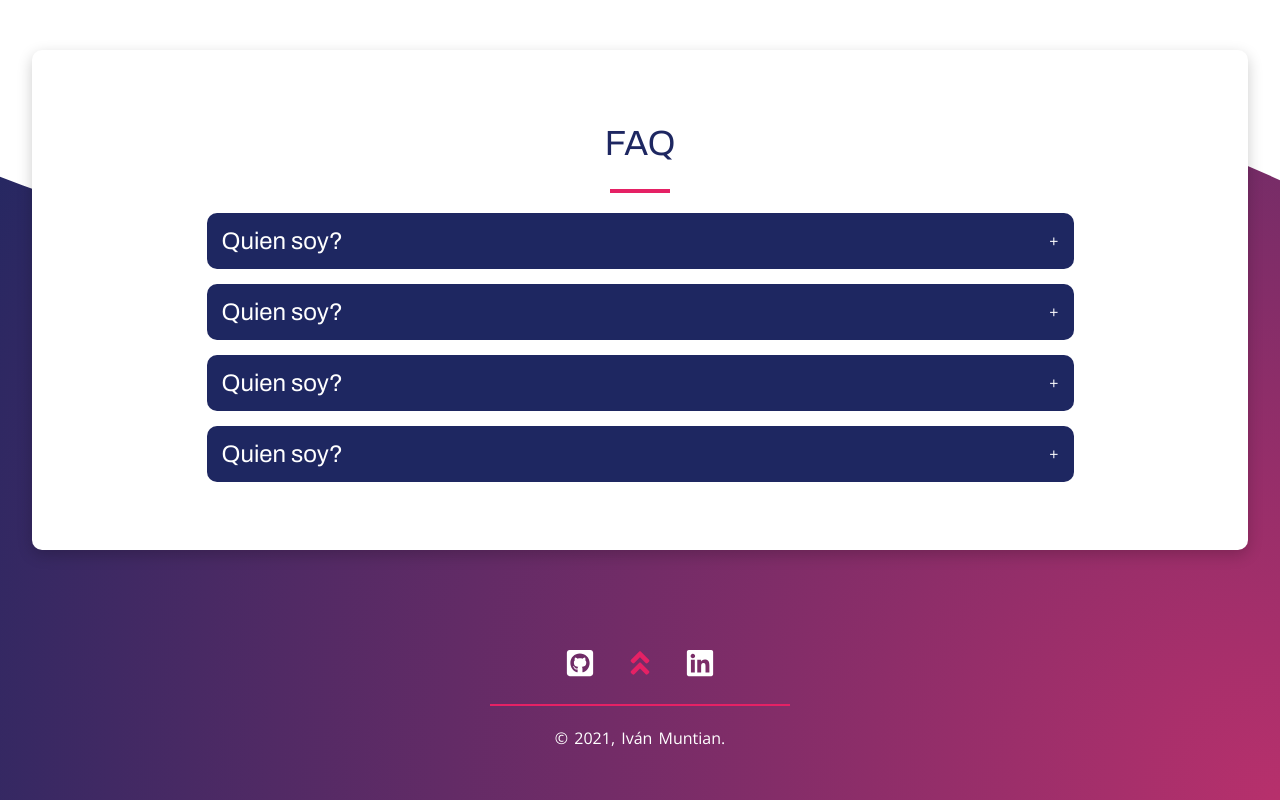
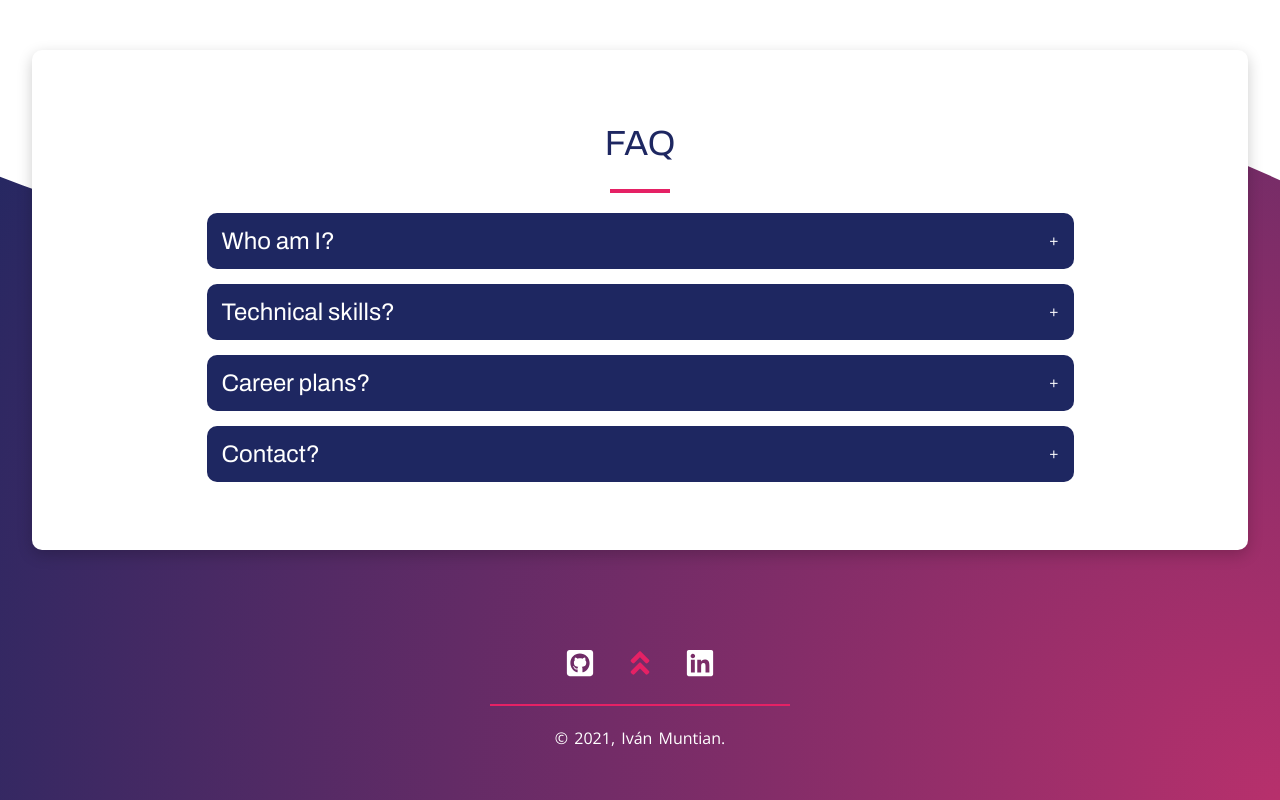
Before and after one commit to ether200/portfolio, a Next.js app: page / in a window 1280 px wide. Shown: the part 3757-4557 px from the top of the page. Built offline with nearby package versions, Linux system fonts and the light colour scheme.

Commit message:
added locale texts

```diff
--- a/components/About/index.js
+++ b/components/About/index.js
@@ -8,17 +8,17 @@ const questions = [
   {
     question: "Quien soy?",
     content:
-      "Lorem ipsum dolor sit amet consectetur adipisicing elit. Sint, earum cumque. Voluptate dolore voluptatibus sint iusto enim possimus consequatur illo.",
+      "Mi nombre es Ivan, me dedico al desarrollo de aplicaciones web. Me especializo en desarrollo front end utilizando React, aunque planeo aprender Vue pronto. Tambien tengo conocimientos backend utilizando Node.js.",
   },
   {
-    question: "Quien soy?",
+    question: "Habilidades tecnicas?",
     content:
-      "Lorem ipsum dolor sit amet consectetur adipisicing elit. Sint, earum cumque. Voluptate dolore voluptatibus sint iusto enim possimus consequatur illo.",
+      "Estas son las herramientas que utilizo para trabajar por el momento...",
   },
   {
-    question: "Quien soy?",
+    question: "Planes de carrera?",
     content:
-      "Lorem ipsum dolor sit amet consectetur adipisicing elit. Sint, earum cumque. Voluptate dolore voluptatibus sint iusto enim possimus consequatur illo.",
+      "Me gustaria seguir especializandome en front end aprendiendo nuevas tecnologias y campos como ui/ux design, seo, web performance. Tambien me interesan las aplicaciones mobiles, aunque uno nunca sabe lo que depara el futuro y me mantengo abierto.",
   },
   {
     question: "Quien soy?",
@@ -50,7 +50,7 @@ const About = ({ text }) => {
           <h1>FAQ</h1>
           <div className="about__center__text--underline"></div>
           <div className="about__center__text__accordionWrapper">
-            {questions.map((q, i) => (
+            {text.faq.map((q, i) => (
               <Accordion
                 key={i}
                 index={i}
--- a/components/Accordion/Accordion.scss
+++ b/components/Accordion/Accordion.scss
@@ -26,5 +26,24 @@
     transform-origin: top center;
     color: $color-primary;
     text-align: center;
+    font-weight: bold;
+
+    p:not(:last-of-type) {
+      margin-bottom: 1rem;
+    }
+
+    span:not(:last-of-type) {
+      margin-right: 0.8rem;
+    }
+
+    span {
+      @include stackSpan();
+      background-color: $color-primary;
+      color: white;
+    }
+
+    a {
+      color: $color-terciary;
+    }
   }
 }
--- a/components/Accordion/index.js
+++ b/components/Accordion/index.js
@@ -33,9 +33,8 @@ const Accordion = ({ index, selected, setSelected, question, content }) => {
               variants={{ collapsed: { scale: 0.8 }, open: { scale: 1 } }}
               transition={{ duration: 0.8 }}
               className="contentContainer__content"
-            >
-              <p>{content}</p>
-            </motion.div>
+              dangerouslySetInnerHTML={{ __html: content }}
+            ></motion.div>
           </motion.div>
         )}
       </AnimatePresence>
--- a/components/Projects/Projects.scss
+++ b/components/Projects/Projects.scss
@@ -116,17 +116,7 @@
           }
 
           span {
-            display: inline-block;
-            cursor: context-menu;
-            padding: 0.3rem;
-            margin-bottom: 0.8rem;
-            color: $color-primary;
-            background-color: #fff;
-            border-radius: 0.4rem;
-            font-family: $font-primary;
-            font-weight: bold;
-            font-size: 1.4rem;
-            text-transform: capitalize;
+            @include stackSpan();
           }
         }
 
--- a/locales/en.js
+++ b/locales/en.js
@@ -41,15 +41,28 @@ export default {
     </p>
     `,
   },
-  aboutTitle: "A bit about me...",
-  aboutDescription: `<p>
-  I consider myself an easy person to deal with, always open to listen different points of view. I'm currently looking for my first job experience in the web development market. I'd like to be part of an organization that would let me expand my knowledge about the web and it's vast world of technologies.
-  <br />
-  <br />
-  I'm also interested in meeting different developers, grow personally and professionally to be able to serve a better service.
-  If you would like me to be part of your team, I leave a link to my <a href="https://docs.google.com/document/d/1GGZRyR0SqzUMIhrdCHYyNdagtSIt1wPGyfOLsQWsdUw/view?usp=sharing" target="_blank">resume</a>.</p>
-`,
-  aboutSalute: `<p>
-  Cheers, Iván.
-  </p>`,
+  faq: [
+    {
+      question: "Who am I?",
+      content: `<p>My name is Ivan and I work as a software developer. I specialize in front end development using React for now, planning to learn Vue.js soon. I also have back end knowledge using Node js.</p>`,
+    },
+    {
+      question: "Technical skills?",
+      content: `<p>These are the tools that I work with.</p>
+      <p>Front end:</p> <p><span>html</span> <span>css</span> <span>sass</span> <span>javascript</span> <span>typescript</span> <span>react</span> <span>next.js</span> <span>redux</span> <span>frame motion</span> <span>tailwind css</span> <span>Chakra UI</span></p>
+      <p>Back end:</p> <p><span>Node.js</span> <span>express</span> <span>graphql</span> <span>mongo db</span></p>
+      <p>Tools and Platforms:</p> <p><span>Git</span> <span>GitHub</span> <span>Figma</span> <span>Jest</span></p>
+      `,
+    },
+    {
+      question: "Career plans?",
+      content: `<p>I'd like to keep majoring in front end development, learning new technologies and fields like UI/UX design, seo, web performance and hybrid applications. I'm always open to new opportunities.</p>`,
+    },
+    {
+      question: "Contact?",
+      content: `<p>
+      You can find me in <a href="https://www.linkedin.com/in/ivan-muntian-1ba593208" target="__blank">LinkedIn</a>, see my projects in <a href="https://github.com/ether200" target="__blank">GitHub</a> and download my curriculum <a href="https://docs.google.com/document/d/1GGZRyR0SqzUMIhrdCHYyNdagtSIt1wPGyfOLsQWsdUw/view?usp=sharing" target="__blank">here</a>.
+      </p>`,
+    },
+  ],
 };
--- a/locales/es.js
+++ b/locales/es.js
@@ -47,21 +47,46 @@ export default {
     </p>
     `,
   },
-  aboutTitle: "Un poco sobre mí...",
-  aboutDescription: `<p>
-  Me considero una persona de trato simple, dispuesto a escuchar distintos
-  puntos de vista. Actualmente me encuentro en busca de mi primer experiencia laboral
-  en el mercado de desarrollo de aplicaciones Web. Me gustaría
-  formar parte de una organización que me permita expandir mis
-  conocimientos sobre la web y su vasto mundo de tecnologías.
-  <br />
-  <br />
-  También estoy interesado en poder relacionarme con distintos desarrolladores, crecer a nivel personal y profesional para poder brindar un mejor servicio.
-  Si les gustaría que forme parte de su equipo, les dejo un enlace con mi <a href="https://docs.google.com/document/d/1GGZRyR0SqzUMIhrdCHYyNdagtSIt1wPGyfOLsQWsdUw/view?usp=sharing" target="_blank">curriculum</a>.
-  </p>
-`,
-  aboutSalute: `
-  <p>
-  Saludos, Iván.
-  </p>`,
+  faq: [
+    {
+      question: "Quien soy?",
+      content:
+        "<p>Mi nombre es Ivan y me dedico al desarrollo de aplicaciones web. Me especializo en desarrollo front end utilizando React por ahora, planeo aprender Vue pronto. Tambien tengo conocimientos back end utilizando Node js.</p>",
+    },
+    {
+      question: "Habilidades tecnicas?",
+      content: `<p>Estas son las herramientas que uso para trabajar.</p>
+      <p>Front end:</p> <p><span>html</span> <span>css</span> <span>sass</span> <span>javascript</span> <span>typescript</span> <span>react</span> <span>next.js</span> <span>redux</span> <span>frame motion</span> <span>tailwind css</span> <span>Chakra UI</span></p>
+      <p>Back end:</p> <p><span>Node.js</span> <span>express</span> <span>graphql</span> <span>mongo db</span></p>
+      <p>Herramientas y plataformas:</p> <p><span>Git</span> <span>GitHub</span> <span>Figma</span> <span>Jest</span></p>
+      `,
+    },
+    {
+      question: "Planes de carrera?",
+      content: `<p>Me gustaria seguir especializandome en front end, aprendiendo nuevas tecnologias y campos como UI/UX design, seo, web performance y aplicaciones hibridas. Me mantengo abierto a cualquier oportunidad.</p>`,
+    },
+    {
+      question: "Contacto?",
+      content: `<p>
+      Pueden encontrarme en <a href="https://www.linkedin.com/in/ivan-muntian-1ba593208" target="__blank">LinkedIn</a>, ver mis proyectos en <a href="https://github.com/ether200" target="__blank">GitHub</a> y descargar mi curriculum <a href="https://docs.google.com/document/d/1GGZRyR0SqzUMIhrdCHYyNdagtSIt1wPGyfOLsQWsdUw/view?usp=sharing" target="__blank">aqui</a>.
+      </p>`,
+    },
+  ],
+  //   aboutTitle: "Un poco sobre mí...",
+  //   aboutDescription: `<p>
+  //   Me considero una persona de trato simple, dispuesto a escuchar distintos
+  //   puntos de vista. Actualmente me encuentro en busca de mi primer experiencia laboral
+  //   en el mercado de desarrollo de aplicaciones Web. Me gustaría
+  //   formar parte de una organización que me permita expandir mis
+  //   conocimientos sobre la web y su vasto mundo de tecnologías.
+  //   <br />
+  //   <br />
+  //   También estoy interesado en poder relacionarme con distintos desarrolladores, crecer a nivel personal y profesional para poder brindar un mejor servicio.
+  //   Si les gustaría que forme parte de su equipo, les dejo un enlace con mi <a href="https://docs.google.com/document/d/1GGZRyR0SqzUMIhrdCHYyNdagtSIt1wPGyfOLsQWsdUw/view?usp=sharing" target="_blank">curriculum</a>.
+  //   </p>
+  // `,
+  //   aboutSalute: `
+  //   <p>
+  //   Saludos, Iván.
+  //   </p>`,
 };
--- a/styles/_mixins.scss
+++ b/styles/_mixins.scss
@@ -23,3 +23,17 @@
   height: 0.4rem;
   background-color: $color-terciary;
 }
+
+@mixin stackSpan {
+  display: inline-block;
+  cursor: context-menu;
+  padding: 0.3rem;
+  margin-bottom: 0.8rem;
+  color: $color-primary;
+  background-color: #fff;
+  border-radius: 0.4rem;
+  font-family: $font-primary;
+  font-weight: bold;
+  font-size: 1.4rem;
+  text-transform: capitalize;
+}
```
